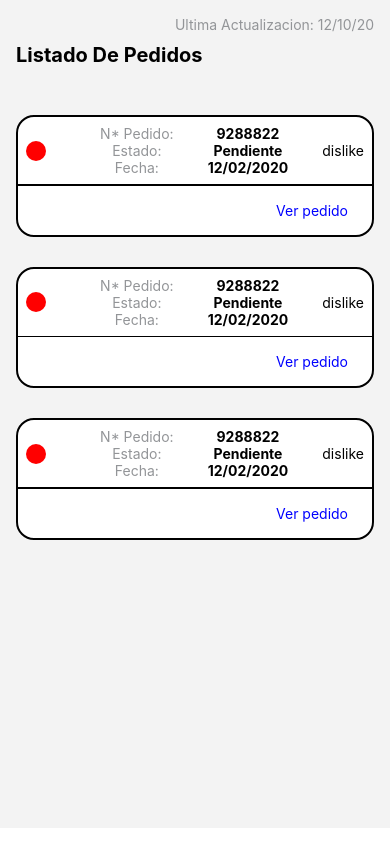
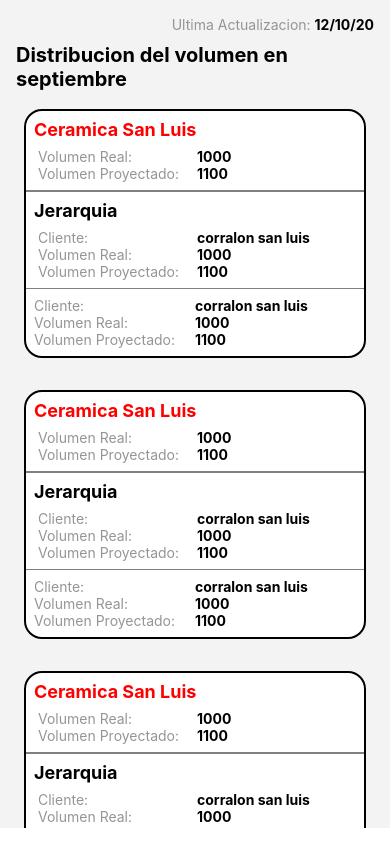
Before and after one commit to imacavs/react-native, a React Native app: screen / in a window 390 px wide. Built offline with nearby package versions, Linux system fonts and the light colour scheme.

Commit message:
vista completa del volumen septiembre

```diff
--- a/App.js
+++ b/App.js
@@ -1,7 +1,8 @@
 import React from 'react';
 import {StyleSheet, View, Text, ScrollView} from 'react-native';
-import ListaDePedidos from './src/feature/Home/index';
+// import ListaDePedidos from './src/feature/Home/index';
 import Actualizacion from './src/feature/Home/Actualizacion';
+import DistribucionVolumen from './src/feature/otroTest/index';
 
 const styles = StyleSheet.create({
   container: {
@@ -18,24 +19,24 @@ const styles = StyleSheet.create({
     marginBottom: 18,
   },
   actualizacion: {
-    flexDirection: 'row-reverse',
+    // flexDirection: 'row-reverse',
+    justifyContent: 'center',
   },
 });
 
 const App = () => {
   return (
     <ScrollView style={styles.container}>
-      <View style={styles.actualizacion}>
-        <Text>
-          <Actualizacion />
-        </Text>
+      <Actualizacion />
+      <View>
+        <Text style={styles.title}>Distribucion del volumen en septiembre</Text>
       </View>
-      <View>
-        <Text style={styles.title}>Listado De Pedidos</Text>
-      </View>
+      {/* <ListaDePedidos />
       <ListaDePedidos />
-      <ListaDePedidos />
-      <ListaDePedidos />
+      <ListaDePedidos /> */}
+      <DistribucionVolumen />
+      <DistribucionVolumen />
+      <DistribucionVolumen />
     </ScrollView>
   );
 };
--- a/src/feature/Home/Actualizacion.js
+++ b/src/feature/Home/Actualizacion.js
@@ -1,20 +1,28 @@
 import React from 'react';
 import {View, Text, StyleSheet} from 'react-native';
-import FechaActualizacion from './FechaActualizacion';
 
 const styles = StyleSheet.create({
-  actualizacion: {
+  container: {
+    display: 'flex',
+    flexDirection: 'row',
+    justifyContent: 'flex-end',
+  },
+  text: {
     fontSize: 14,
     color: '#939598',
+  },
+  number: {
+    fontSize: 14,
+    color: '#000',
+    fontWeight: 'bold',
   },
 });
 
 const Actualizacion = () => {
   return (
-    <View>
-      <Text style={styles.actualizacion}>
-        Ultima Actualizacion: <FechaActualizacion />
-      </Text>
+    <View style={styles.container}>
+      <Text style={styles.text}>Ultima Actualizacion: </Text>
+      <Text style={styles.number}>12/10/20</Text>
     </View>
   );
 };
--- a/src/feature/otroTest/index.js
+++ b/src/feature/otroTest/index.js
@@ -0,0 +1,118 @@
+import React from 'react';
+import {ScrollView, Text, StyleSheet, View} from 'react-native';
+
+const styles = StyleSheet.create({
+  container: {
+    paddingHorizontal: 8,
+    marginBottom: 32,
+  },
+  cardContainer: {
+    backgroundColor: 'white',
+    borderRadius: 18,
+    borderColor: 'black',
+    borderWidth: 2,
+    display: 'flex',
+    flexDirection: 'column',
+  },
+  title1: {
+    fontSize: 18,
+    color: 'red',
+    fontWeight: 'bold',
+  },
+  title2: {
+    fontSize: 18,
+    color: 'black',
+    fontWeight: 'bold',
+  },
+  datos: {
+    fontSize: 14,
+    color: '#939598',
+  },
+  datosRespuesta: {
+    fontSize: 14,
+    color: '#000',
+    fontWeight: 'bold',
+  },
+  lineaDivisoria: {
+    backgroundColor: 'gray',
+    height: 1.5,
+  },
+  containerCeramica: {
+    backgroundColor: 'white',
+    margin: 8,
+  },
+  text: {
+    display: 'flex',
+    flexDirection: 'row',
+    marginLeft: 4,
+    marginTop: 8,
+  },
+  text2: {
+    display: 'flex',
+    flexDirection: 'row',
+    margin: 8,
+  },
+  hijos: {
+    flex: 1,
+  },
+  margin: {
+    margin: 8,
+  },
+});
+
+const DistribucionVolumen = () => {
+  return (
+    <ScrollView style={styles.container}>
+      <View style={styles.cardContainer}>
+        <View style={styles.containerCeramica}>
+          <View>
+            <Text style={styles.title1}>Ceramica San Luis</Text>
+          </View>
+          <View style={styles.text}>
+            <View style={styles.hijos}>
+              <Text style={styles.datos}>Volumen Real:</Text>
+              <Text style={styles.datos}>Volumen Proyectado:</Text>
+            </View>
+            <View style={styles.hijos}>
+              <Text style={styles.datosRespuesta}>1000</Text>
+              <Text style={styles.datosRespuesta}>1100</Text>
+            </View>
+          </View>
+        </View>
+        <View style={styles.lineaDivisoria} />
+        <View style={styles.margin}>
+          <View>
+            <Text style={styles.title2}>Jerarquia</Text>
+          </View>
+          <View style={styles.text}>
+            <View style={styles.hijos}>
+              <Text style={styles.datos}>Cliente:</Text>
+              <Text style={styles.datos}>Volumen Real:</Text>
+              <Text style={styles.datos}>Volumen Proyectado:</Text>
+            </View>
+            <View style={styles.hijos}>
+              <Text style={styles.datosRespuesta}>corralon san luis</Text>
+              <Text style={styles.datosRespuesta}>1000</Text>
+              <Text style={styles.datosRespuesta}>1100</Text>
+            </View>
+          </View>
+        </View>
+        <View style={styles.lineaDivisoria} />
+        <View style={styles.text2}>
+          <View style={styles.hijos}>
+            <Text style={styles.datos}>Cliente:</Text>
+            <Text style={styles.datos}>Volumen Real:</Text>
+            <Text style={styles.datos}>Volumen Proyectado:</Text>
+          </View>
+          <View style={styles.hijos}>
+            <Text style={styles.datosRespuesta}>corralon san luis</Text>
+            <Text style={styles.datosRespuesta}>1000</Text>
+            <Text style={styles.datosRespuesta}>1100</Text>
+          </View>
+        </View>
+      </View>
+    </ScrollView>
+  );
+};
+
+export default DistribucionVolumen;
```
